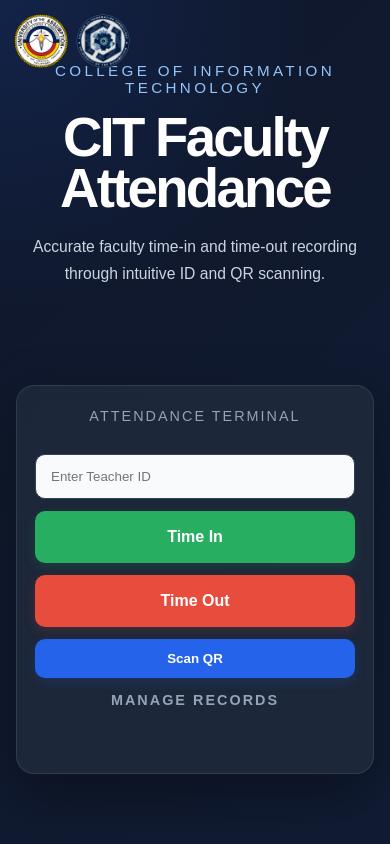
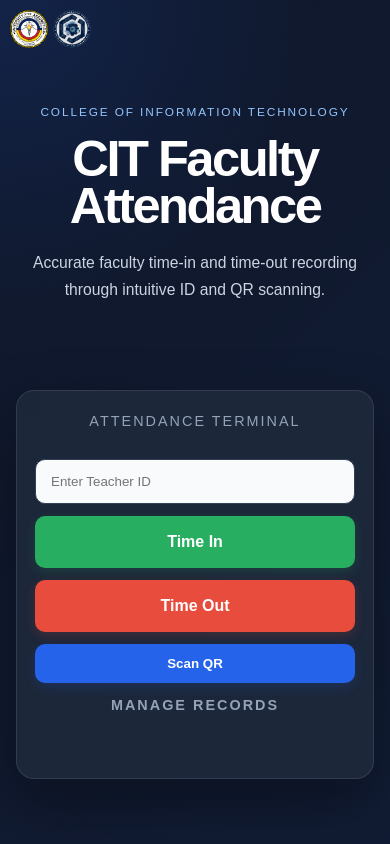
Before and after one commit to ldlumba/faculty_attendance_v1, a Flask app: page / in a window 390 px wide. Run offline with Flask 3, Linux system fonts and the light colour scheme; parts of the project's set-up code (start-up, migrations or seed data) failed here and were passed over.

Commit message:
Minor responsiveness adjustments

```diff
--- a/static/style1.css
+++ b/static/style1.css
@@ -318,17 +318,17 @@ button {
 
 @media (max-width: 640px) {
     .site-logo {
-        width: 54px;
+        width: 44px;
     }
 
     .site-logos {
-        top: 14px;
-        left: 14px;
-        gap: 8px;
+        top: 12px;
+        left: 12px;
+        gap: 6px;
     }
 
     .landing-shell {
-        padding: 24px 16px 32px;
+        padding: 78px 16px 32px;
         gap: 22px;
     }
 
@@ -353,3 +353,28 @@ button {
         width: 100%;
     }
 }
+
+@media (max-width: 430px) {
+    .site-logo {
+        width: 38px;
+    }
+
+    .site-logos {
+        top: 10px;
+        left: 10px;
+        gap: 5px;
+    }
+
+    .landing-shell {
+        padding-top: 72px;
+    }
+
+    .hero-panel h1 {
+        font-size: clamp(2.45rem, 13vw, 3.35rem);
+    }
+
+    .eyebrow {
+        font-size: 0.74rem;
+        letter-spacing: 0.16em;
+    }
+}
```
